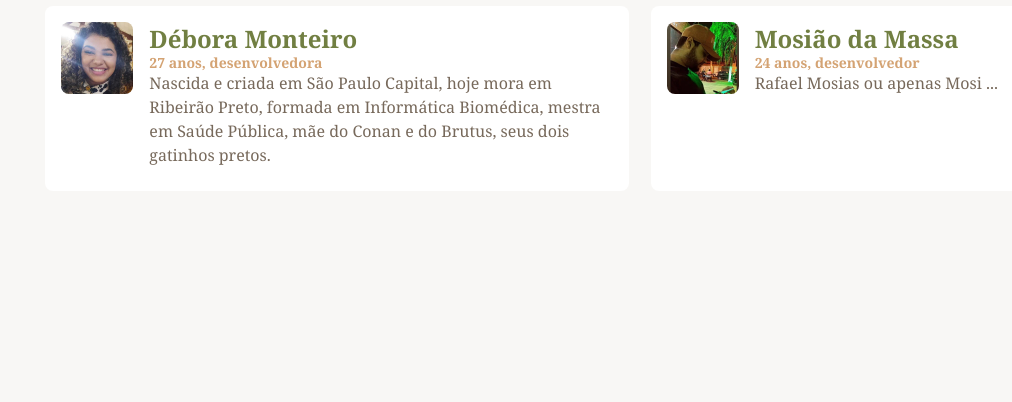
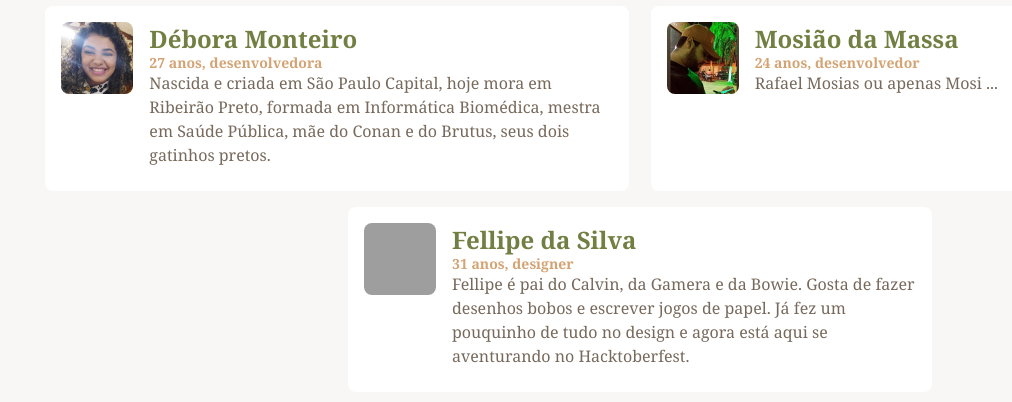
Before and after one commit to rmosias2/hacktoberfest-2021, a plain HTML site: page equipe.html in a window 1280 px wide. Shown: the part 172-574 px from the top of the page, without its empty margins (0-1012 px from the left). Drawn offline with Linux system fonts and the light colour scheme; grey boxes are pictures that could not be loaded.

Commit message:
Adiciona Fellipe a lista de colaboradores

```diff
--- a/equipe.html
+++ b/equipe.html
@@ -36,6 +36,16 @@
             </span>
           </div>
       </div>
+        <div class="item-equipe">
+          <img class="imagem-equipe" src="./imagens/equipe/fellipe.png">
+          <div class="info-equipe">
+            <span class="nome-equipe">Fellipe da Silva</span>
+            <span class="descricao-equipe">31 anos, designer</span>
+            <span class="textinho">
+              Fellipe é pai do Calvin, da Gamera e da Bowie. Gosta de fazer desenhos bobos e escrever jogos de papel. Já fez um pouquinho de tudo no design e agora está aqui se aventurando no Hacktoberfest.
+            </span>
+          </div>
+        </div>
     </div>
   </body>
 </html>
```
Also changed, not shown: 1 other file.
